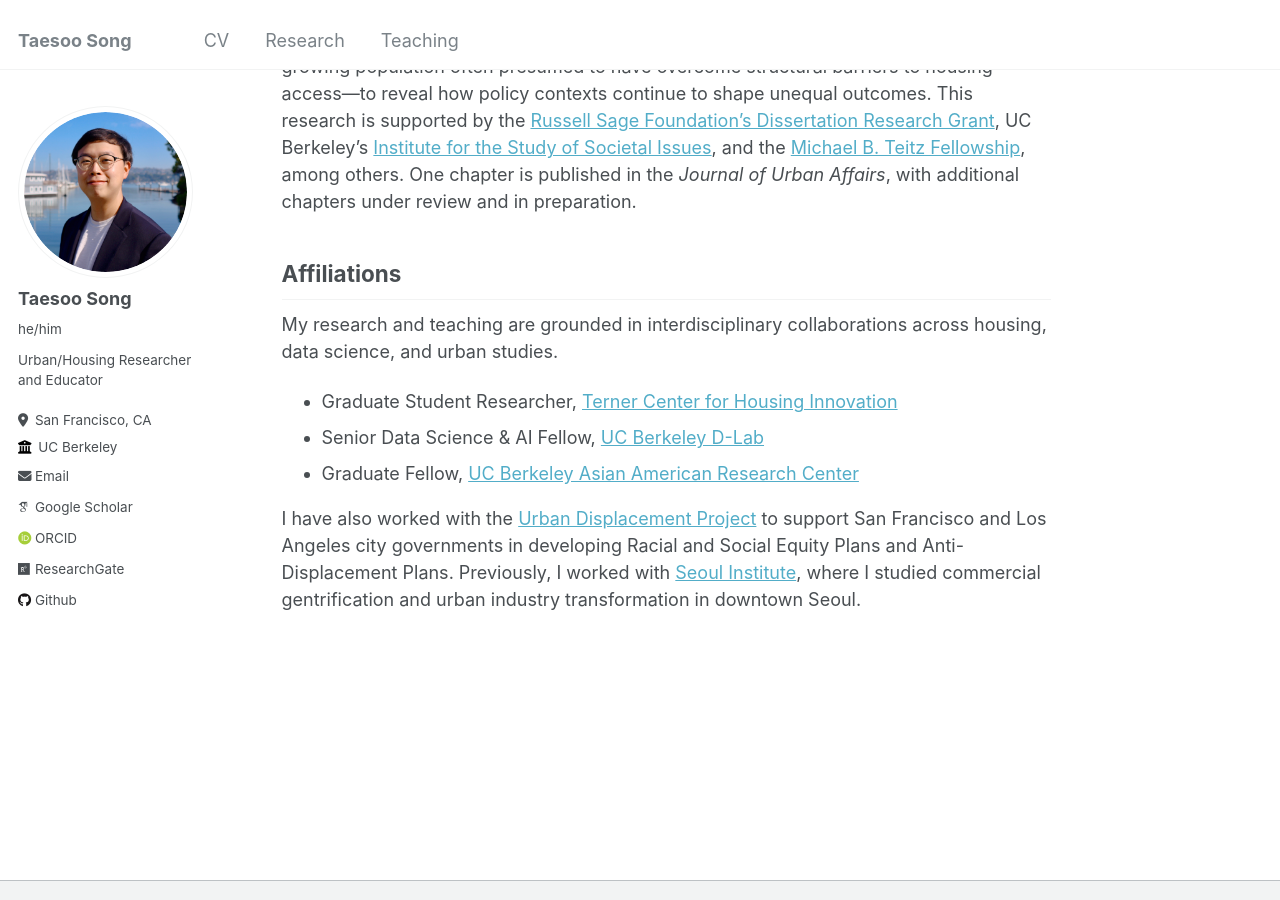
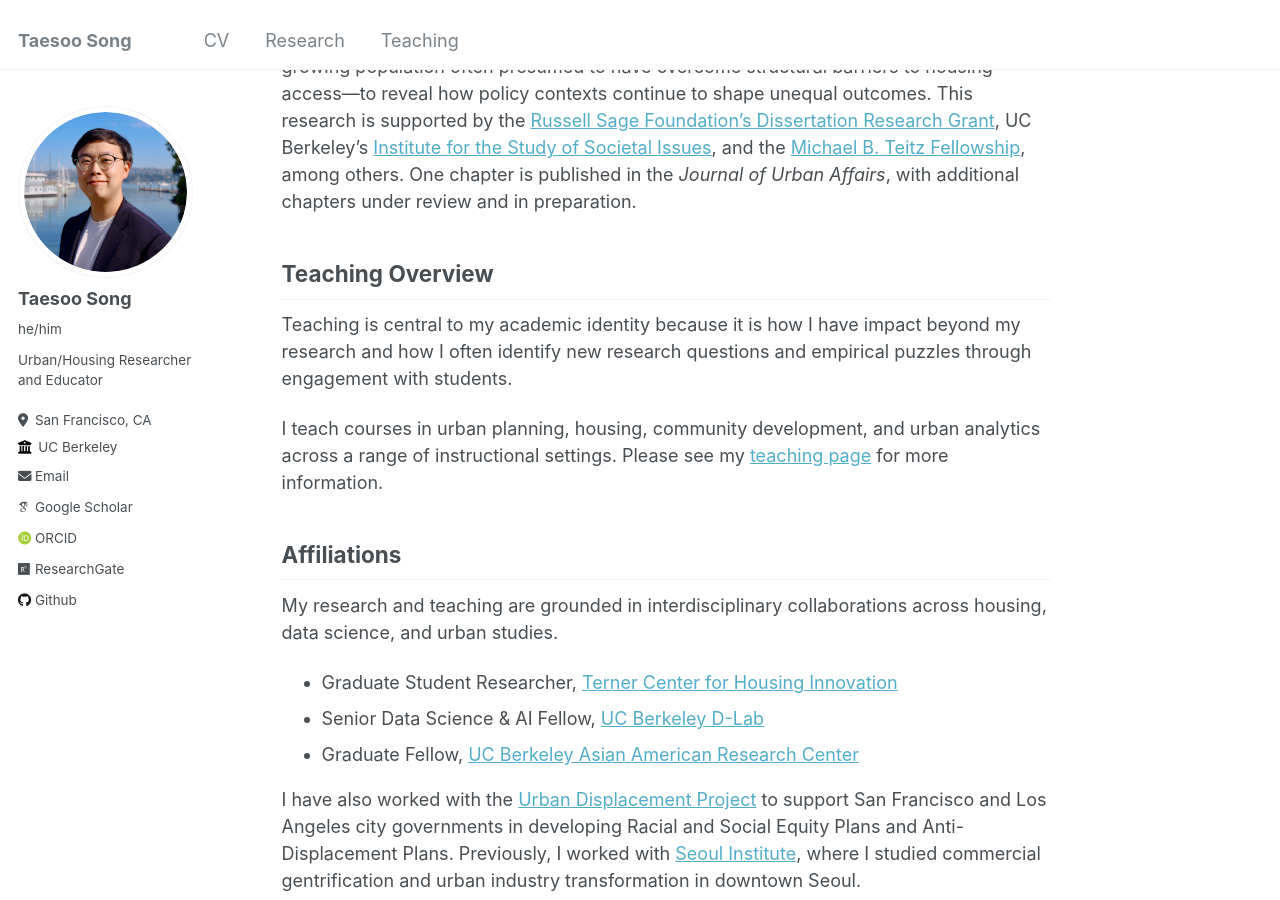
Before and after one commit to taesoosong/taesoosong.github.io, a Jekyll site: the page built from _pages/about.md, in a window 1280 px wide and 900 px high, scrolled down 825 px. Built offline with Jekyll 4.4.1, drawn with Linux system fonts in a browser that asks for light colours; some web fonts are replaced.

Commit message:
Update about.md

```diff
--- a/_pages/about.md
+++ b/_pages/about.md
@@ -22,6 +22,11 @@ My research advances understanding of how housing supply shapes residential mobi
 
 **Second**, I examine how increasingly multiracial city-regions in the United States and Canada, among other Global North countries, complicate traditional models of racial stratification and exclusion in housing. My dissertation studies homeownership, segregation, and housing discrimination among Asian Americans—a diverse and rapidly growing population often presumed to have overcome structural barriers to housing access—to reveal how policy contexts continue to shape unequal outcomes. This research is supported by the [Russell Sage Foundation’s Dissertation Research Grant](https://www.russellsage.org/research/grants/how-does-housing-supply-impact-asian-american-segregation), UC Berkeley’s [Institute for the Study of Societal Issues](https://issi.berkeley.edu/), and the [Michael B. Teitz Fellowship](https://ced.berkeley.edu/awards/michael-b-teitz-fellowship), among others. One chapter is published in the _Journal of Urban Affairs_, with additional chapters under review and in preparation.
 
+## Teaching Overview
+
+Teaching is central to my academic identity because it is how I have impact beyond my research and how I often identify new research questions and empirical puzzles through engagement with students.
+
+I teach courses in urban planning, housing, community development, and urban analytics across a range of instructional settings. Please see my [teaching page](https://taesoosong.github.io/teaching/) for more information.
 
 ## Affiliations
 
```
